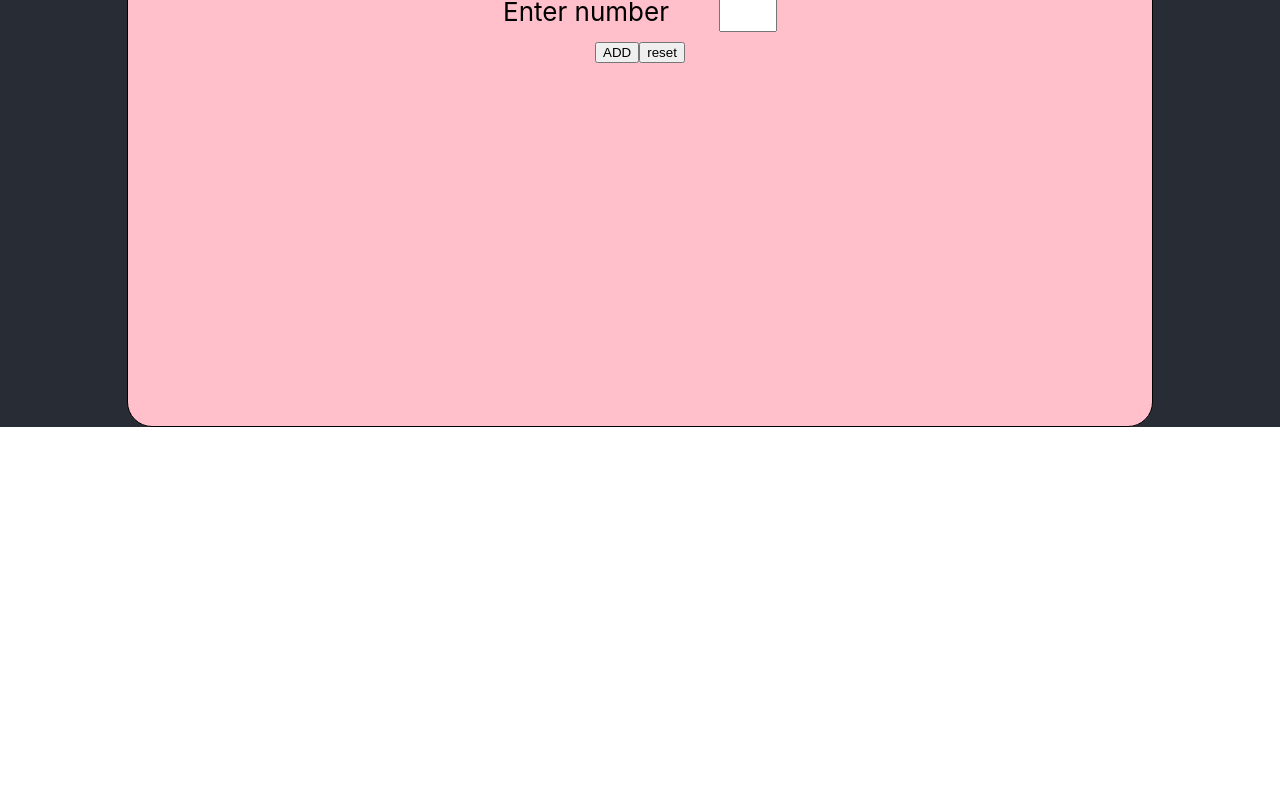
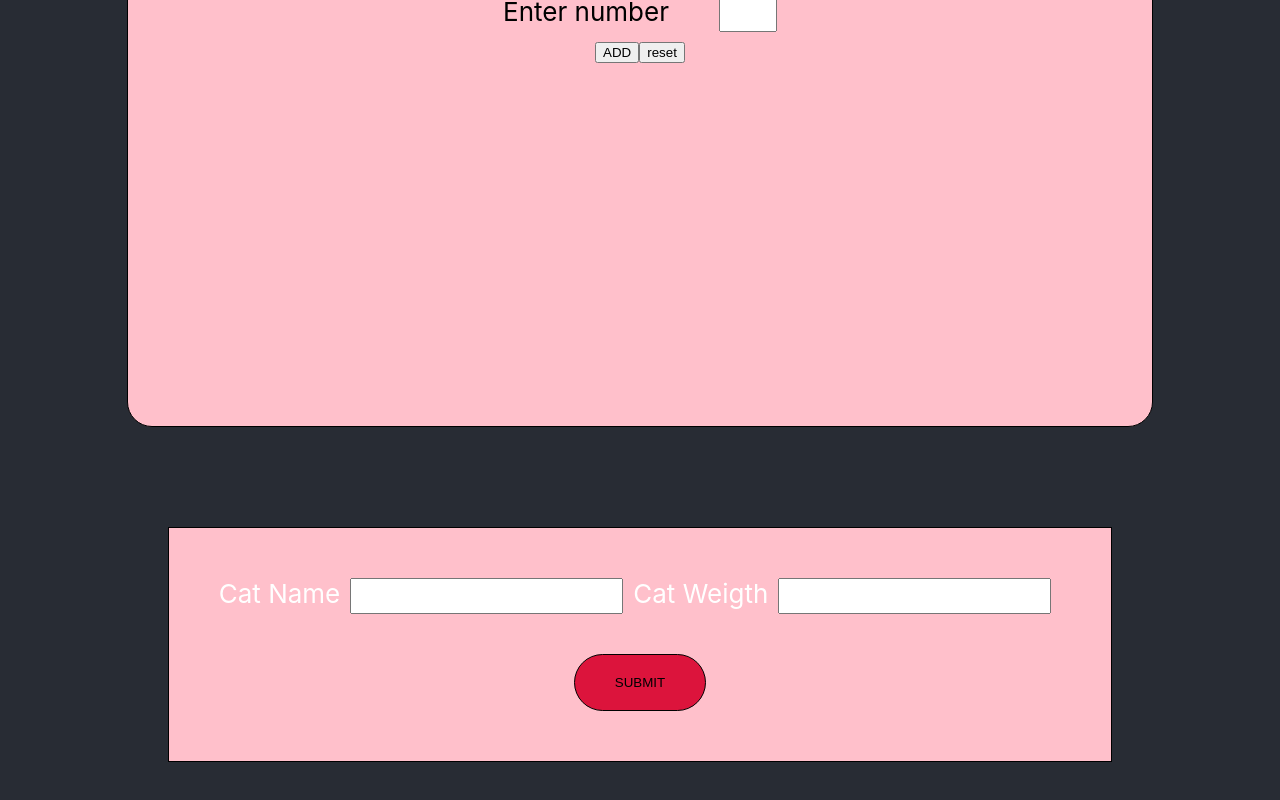
Before and after one commit to zasweted/home-work, a React (Create React App) app: page / in a window 1280 px wide. Shown: the part 3796-4596 px from the top of the page. Before the commit the page ends 4223 px from the top, so only its background shows below. Built offline with nearby package versions, Linux system fonts and the light colour scheme.

Commit message:
homework

```diff
--- a/src/App.css
+++ b/src/App.css
@@ -168,4 +168,13 @@
   background-color: #990000;
 }
 
+
+.cat-form-container {
+
+  background-color: pink;
+  padding: 50px;
+  border: 1px solid #000;
+  margin: 100px 0;
+}
+
 /* Custom css end*/
--- a/src/App.jsx
+++ b/src/App.jsx
@@ -8,6 +8,7 @@ import Trees from './Components/trees';
 import InceptionCubes from './Components/inception-cubes';
 import StoreValue from './Components/store-value';
 import Form from './Components/form';
+import CatForm from './Components/cat-form';
 
 
 
@@ -28,6 +29,7 @@ function App() {
             <InceptionCubes></InceptionCubes>
             <StoreValue></StoreValue>
             <Form></Form>
+            <CatForm></CatForm>
 
 
       </header>
--- /dev/null
+++ b/src/Components/cat-form.jsx
@@ -0,0 +1,60 @@
+import { useEffect, useState } from "react";
+
+function CatForm(){
+
+    const [name, setName] = useState('');
+    const [weigth, setWeigth] = useState('')
+    const submit = (e) => {
+        e.preventDefault();
+
+    }
+
+    useEffect(() => {
+        localStorage.setItem('cat', JSON.stringify({name: name, weigth: weigth}))
+    })
+
+
+
+    return(
+
+        <>
+            <form className="cat-form-container">
+                <label>Cat Name</label>
+                <input
+                onChange={(e) => setName(e.target.value)}
+                style={{
+                    margin: '0 10px',
+                    height: '30px',
+                    fontSize: '20px'
+                }}  type="text"/>
+                <label>Cat Weigth</label>
+                <input
+                onChange={(e) => setWeigth(e.target.value)}
+                style={{
+                    margin: '0 10px',
+                    height: '30px',
+                    fontSize: '20px'
+                }} type="number"/>
+                <div style={{
+                    margin: '40px 0 0 0'
+                }}>
+                    <button
+                    onClick={submit}
+                    style={{
+                        padding: '20px 40px',
+                        color: 'black',
+                        backgroundColor: 'crimson',
+                        border: '1px solid black',
+                        borderRadius: '50px'
+
+                    }}>SUBMIT</button>
+                </div>
+            </form>
+        </>
+
+    );
+
+
+};
+
+export default CatForm;
```
